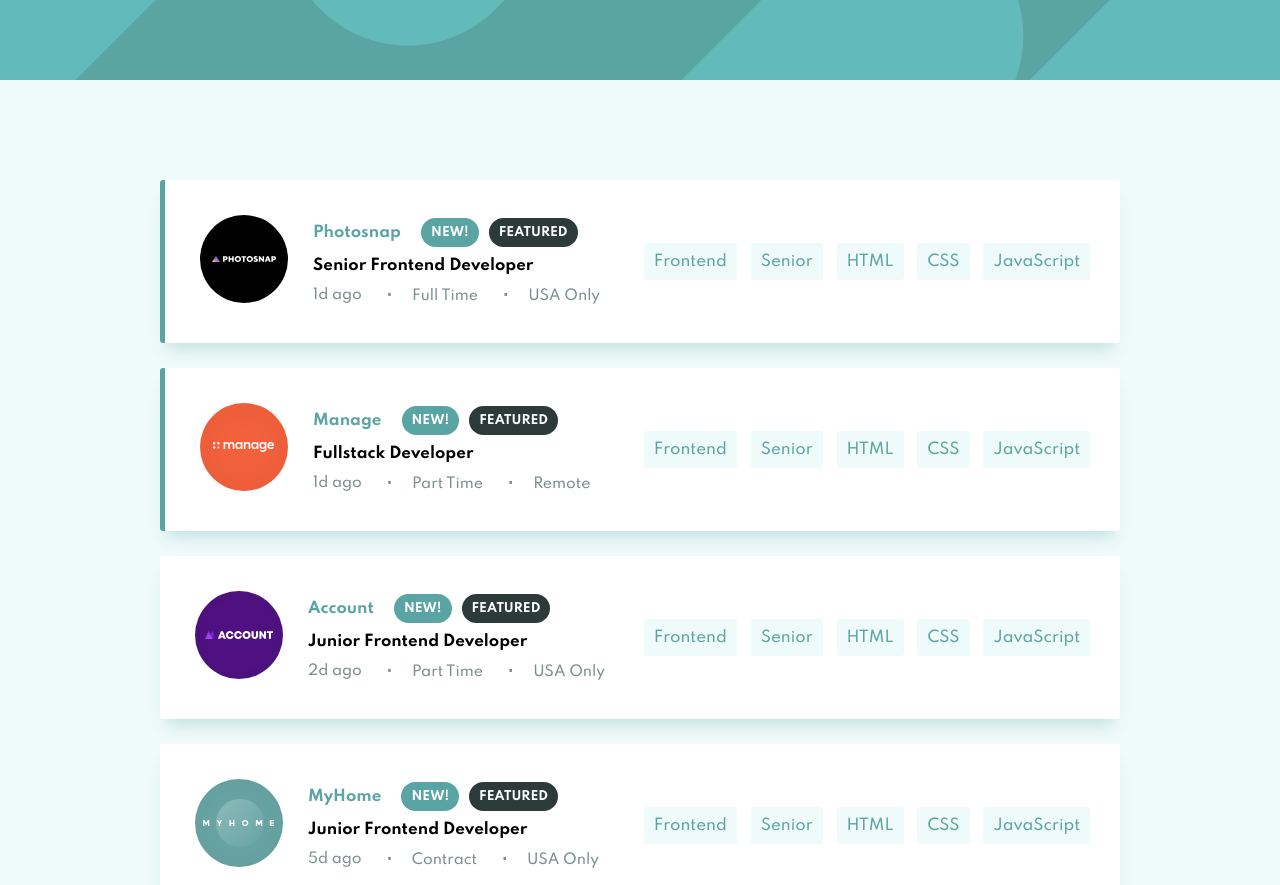
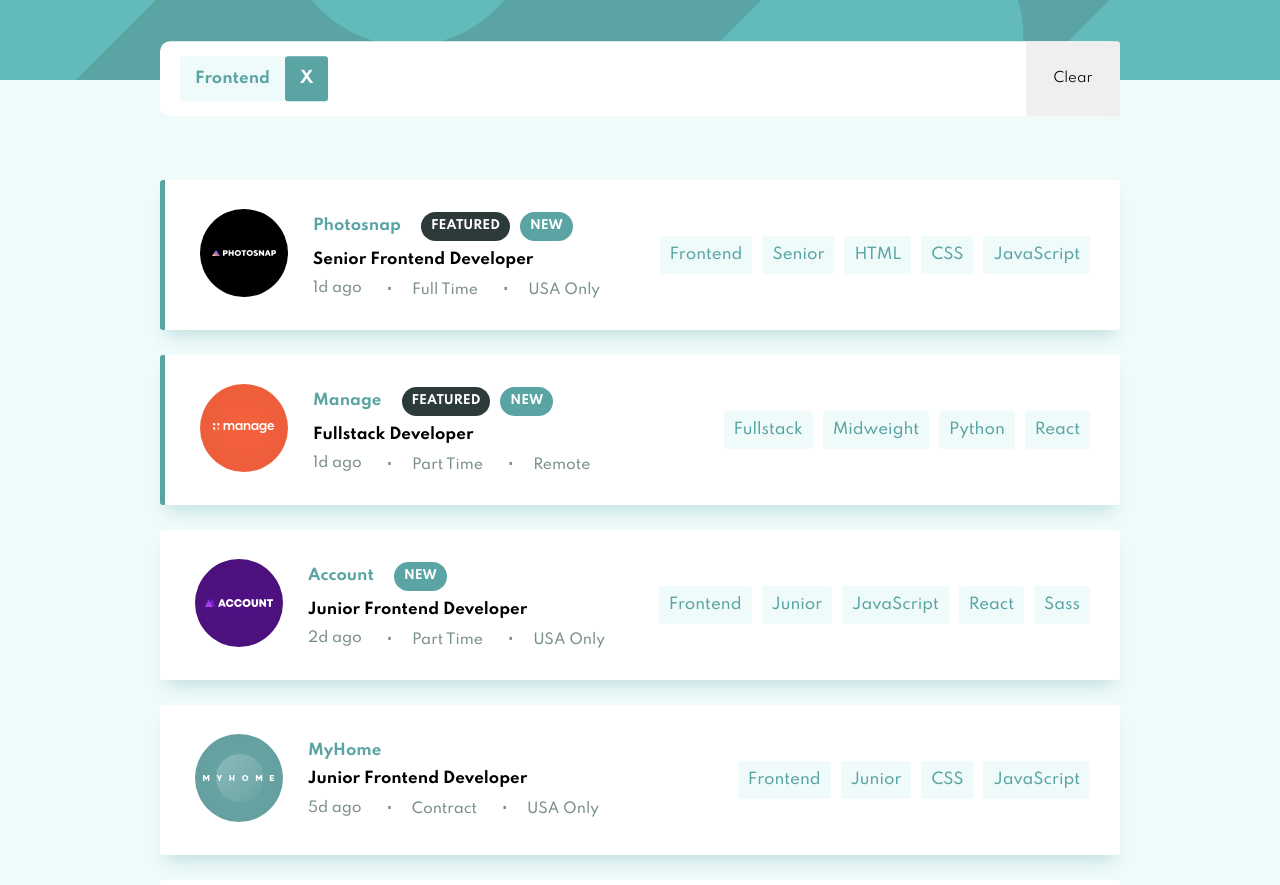
Before and after one commit to Sarukei/job-listings-with-filtering, a plain HTML site: page index.html in a window 1280 px wide. Shown: the top 885 px of the page. Drawn offline with Linux system fonts and the light colour scheme.

Commit message:
Added the search bar, working on search tag filter

```diff
--- a/app.js
+++ b/app.js
@@ -1,3 +1,4 @@
+let jobPostsArr = [];
 const jobPostContainer = document.querySelector('.job-container');
 
 // Returns JSON Data from data.json
@@ -33,14 +34,6 @@ const createJobPostElement = (jobPost) => {
         <div
           class="job-listing-card__content__details__job-info__header__post-tags"
         >
-          <span
-            class="job-listing-card__content__details__job-info__header__post-tags__tag tag-new"
-            >NEW!</span
-          >
-          <span
-            class="job-listing-card__content__details__job-info__header__post-tags__tag tag-featured"
-            >Featured</span
-          >
         </div>
       </div>
       <h2
@@ -70,19 +63,60 @@ const createJobPostElement = (jobPost) => {
     </div>
   </div>
   <div class="job-listing-card__content__job-tags">
-    <span class="job-tag">Frontend</span>
-    <span class="job-tag">Senior</span>
-    <span class="job-tag">HTML</span>
-    <span class="job-tag">CSS</span>
-    <span class="job-tag">JavaScript</span>
   </div>
 </div>
+`;
 
-  `;
+  // Post Tag container el
+  const postTagContainerEl = jobListCardEl.querySelector(
+    '.job-listing-card__content__details__job-info__header__post-tags'
+  );
+
+  // Create post tags
+
+  if (jobPost.featured) {
+    // Create featured tag
+    const featuredTag = document.createElement('span');
+    featuredTag.className =
+      'job-listing-card__content__details__job-info__header__post-tags__tag tag-featured tag-filter';
+
+    featuredTag.innerText = 'Featured';
+    postTagContainerEl.appendChild(featuredTag);
+  }
+
+  if (jobPost.new) {
+    // Create new tag
+    const newTag = document.createElement('span');
+    newTag.className =
+      'job-listing-card__content__details__job-info__header__post-tags__tag tag-new tag-filter';
+
+    newTag.innerText = 'New';
+    postTagContainerEl.appendChild(newTag);
+  }
+
+  // Create the job-tags
+  const jobPostTags = [
+    jobPost.role,
+    jobPost.level,
+    ...jobPost.languages,
+    ...jobPost.tools,
+  ];
+
+  // Get the container for which to place the tags in
+  const jobPostTagsContainerEl = jobListCardEl.querySelector(
+    '.job-listing-card__content__job-tags'
+  );
+
+  jobPostTags.forEach((tag) => {
+    // Create span element for tag
+    const jobPostTagEl = document.createElement('span');
+    jobPostTagEl.className = 'job-tag tag-filter';
+    jobPostTagEl.textContent = tag;
+    jobPostTagsContainerEl.appendChild(jobPostTagEl);
+  });
+
   jobPostContainer.appendChild(jobListCardEl);
 };
-
-let jobPostsArr = [];
 
 document.addEventListener('DOMContentLoaded', () => {
   loadJSONData().then((data) => {
@@ -90,3 +124,9 @@ document.addEventListener('DOMContentLoaded', () => {
     jobPostsArr.forEach((post) => createJobPostElement(post));
   });
 });
+
+jobPostContainer.addEventListener('click', function (e) {
+  if (e.target.classList.contains('tag-filter')) {
+    console.log(e.target);
+  }
+});
--- a/css/style.scss
+++ b/css/style.scss
@@ -4,7 +4,7 @@ $desaturatedDark: hsl(180, 29%, 50%);
 $veryDark: hsl(180, 14%, 20%);
 $navBgColor: hsl(180, 29%, 50%);
 $lightColor: hsl(180, 52%, 96%);
-$cardHeight: 25rem;
+$cardHeight: 15rem;
 
 *,
 *::before,
@@ -13,6 +13,8 @@ $cardHeight: 25rem;
   padding: 0;
   box-sizing: border-box;
 }
+
+// General, global styles
 html {
   font-size: 62.5%;
 }
@@ -23,6 +25,14 @@ body {
   font-weight: 500;
 
   background: $lightColor;
+}
+
+button {
+  padding: 1rem 1.5rem;
+  border: none;
+  cursor: pointer;
+  border-radius: 3px;
+  font-family: inherit;
 }
 
 // Header
@@ -36,12 +46,86 @@ body {
   background-size: cover;
 }
 
+// Search Bar
+
+.search-bar {
+  width: 100%;
+  border-radius: 1rem;
+  // padding: 1.5rem 2.5rem;
+  padding-left: 2rem;
+  background: white;
+  display: flex;
+  align-items: center;
+  // flex: 0 1;
+  height: 7.5rem;
+  position: absolute;
+  top: 0;
+  left: 0;
+  transform: translateY(-185%);
+
+  & > * {
+    height: 100%;
+  }
+
+  .tag-filters {
+    justify-self: flex-start;
+    width: 90%;
+
+    display: flex;
+    align-items: center;
+
+    .tag-filter {
+      background: $lightColor;
+      border-radius: 3px;
+      font-weight: 700;
+      color: $desaturatedDark;
+      text-align: center;
+      display: flex;
+      align-items: center;
+      justify-content: center;
+      height: 4.5rem;
+
+      & > * {
+        height: 100%;
+        display: flex;
+        align-items: center;
+        justify-content: center;
+        text-align: center;
+      }
+
+      .filter-value {
+        padding: 1rem 1.5rem;
+      }
+
+      .btn--remove-filter {
+        background: $navBgColor;
+        color: white;
+        font-weight: 700;
+        font-size: 1.6rem;
+
+        &:hover {
+          background: $veryDark;
+        }
+      }
+    }
+  }
+  .btn--clear-search {
+    justify-self: flex-end;
+    flex-grow: 1;
+  }
+}
+
 // Job Section
 
-.job-container {
+.main-container {
   width: 75%;
   margin: 0 auto;
   margin-top: 10rem;
+  position: relative;
+}
+
+.job-container {
+  width: 100%;
 }
 
 .job-listing-card {
@@ -50,7 +134,7 @@ body {
   margin: 2.5rem 0;
   border-radius: 3px;
   box-shadow: 0 1.25rem 1.5rem -0.7rem rgba($navBgColor, 0.3);
-  max-height: $cardHeight;
+  height: $cardHeight;
 
   &.featured {
     // For the left border line
@@ -146,6 +230,15 @@ body {
         }
       }
     }
+
+    &__job-tags {
+      height: 100%;
+      display: flex;
+      // flex-wrap: wrap;
+      align-items: center;
+      justify-content: flex-end;
+      // background: red;
+    }
   }
 }
 
--- a/index.html
+++ b/index.html
@@ -30,7 +30,19 @@
   <body>
     <header class="main-header"></header>
 
+    <div class="container main-container">
+      <div class="search-bar">
+        <div class="tag-filters">
+          <div class="tag-filter">
+            <p class="filter-value">Frontend</p>
+            <button class="btn btn--remove-filter">X</button>
+          </div>
+        </div>
+        <button class="btn btn--clear-search">Clear</button>
+      </div>
+
       <!-- Item Start -->
+
       <div class="container job-container">
         <!-- <div class="job-listing-card">
           <div class="job-listing-card__content">
@@ -97,6 +109,7 @@
           </div>
         </div> -->
       </div>
+    </div>
 
     <div class="attribution">
       Challenge by
```
Also changed, not shown: css/style.css, data.json (line endings or trailing spaces), 1 other file. Lines whose indentation alone changed are shown as unchanged.
